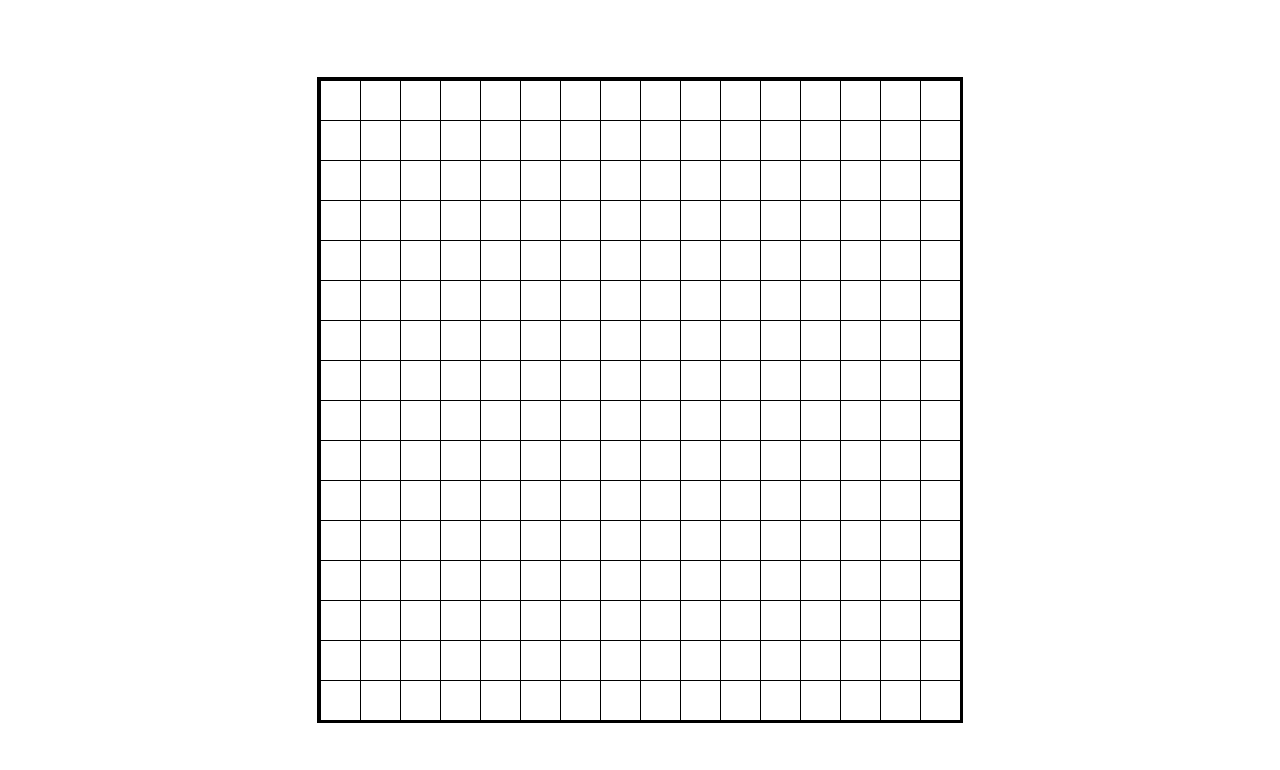
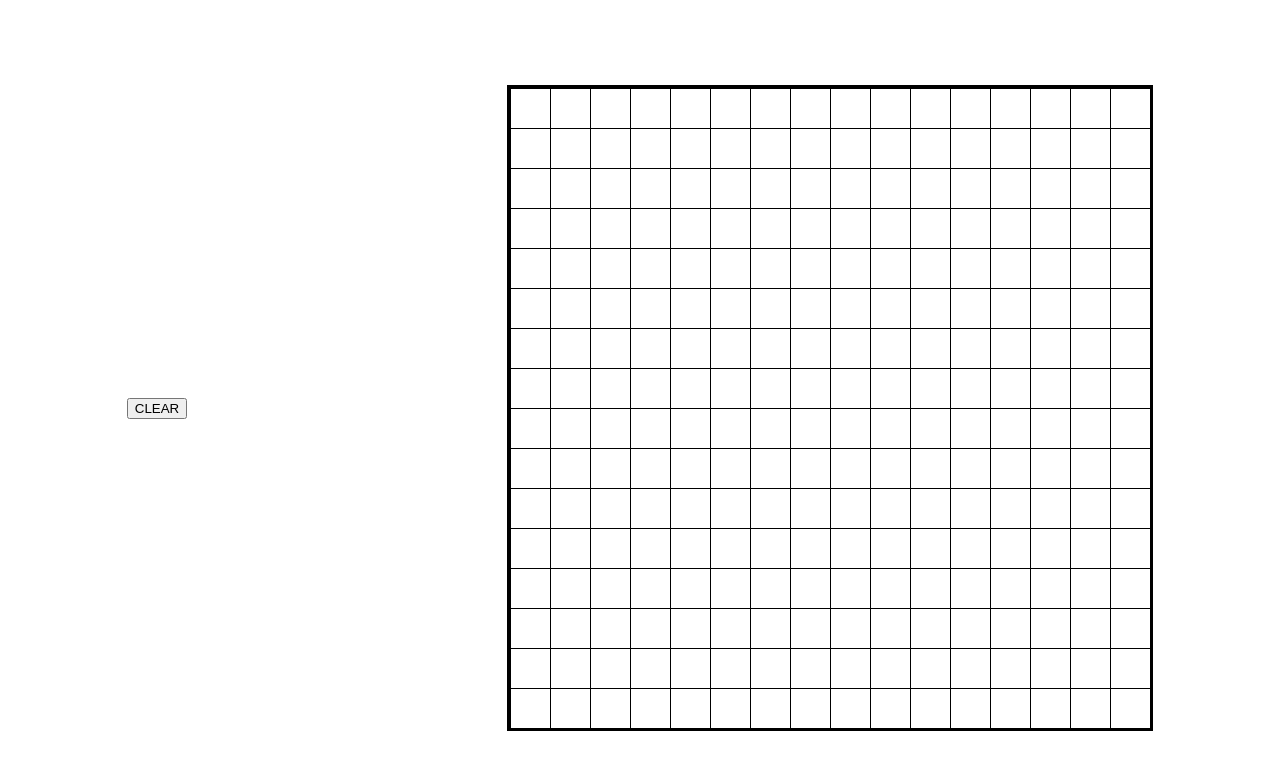
Before and after one commit to Zman008/Etch-a-Sketch, a plain HTML site: page index.html in a window 1280 px wide. Drawn offline with Linux system fonts and the light colour scheme.

Commit message:
adding clear button

```diff
--- a/index.html
+++ b/index.html
@@ -10,6 +10,11 @@
     <title>Etch-a-Sketch</title>
 </head>
 <body>
-    <div class="grid"></div>
+    <div class="etch-a-sketch">
+        <div class="buttons">
+            <button class="clear">CLEAR</button>
+        </div>
+        <div class="grid"></div>
+    </div>
 </body>
 </html>
--- a/index.js
+++ b/index.js
@@ -1,14 +1,14 @@
 const grid = document.querySelector('.grid');
+const clearButton = document.querySelector('.clear');
 let div;
+let isMouseDown = false;
 
 for (let i = 0; i < 256; i++) {
     div = document.createElement('div');
     grid.appendChild(div);
 }
 
-squares = grid.querySelectorAll('div');
-
-let isMouseDown = false;
+const squares = grid.querySelectorAll('.grid div');
 
 document.addEventListener("mousedown", () => {
     isMouseDown = true;
@@ -16,11 +16,17 @@ document.addEventListener("mousedown", () => {
 
 document.addEventListener("mouseup", () => {
     isMouseDown = false;
-})
+});
 
 squares.forEach((square) => {
     square.addEventListener("mouseenter", () => {
         if(isMouseDown)
             square.style.backgroundColor = 'black';
-    })
+    });
 });
+
+clearButton.addEventListener("click", () => {
+    squares.forEach((square) => {
+      square.style.backgroundColor = "";
+    });
+});
--- a/style.css
+++ b/style.css
@@ -1,9 +1,17 @@
+.etch-a-sketch {
+    height: 100vh;
+    display: flex;
+    justify-content: center;
+    align-items: center;
+    gap: 20em;
+}
+
 .grid {
-    top: 50%;
-    left: 50%;
+    /* top: 50%; */
+    /* left: 50%; */
     border: 3px solid black;
-    position: absolute;
-    transform: translate(-50%, -50%);
+    /* position: absolute; */
+    /* transform: translate(-50%, -50%); */
     height: 80vh;
     width: 80vh;
     display: flex;
```
